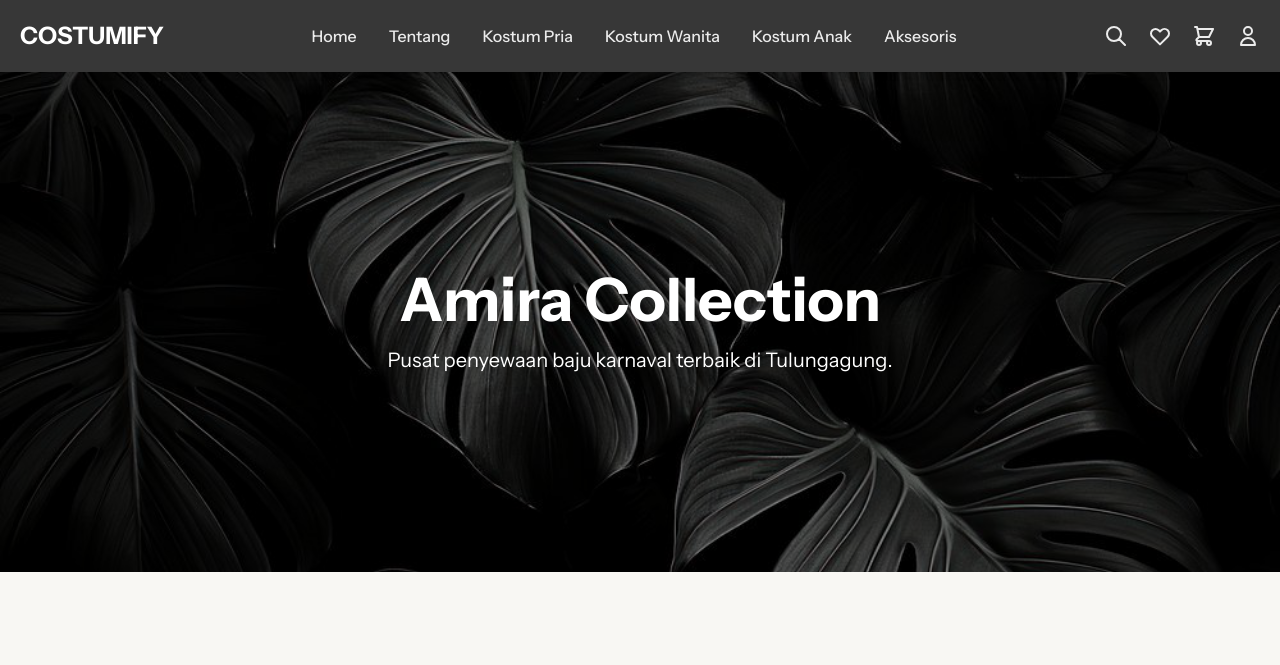
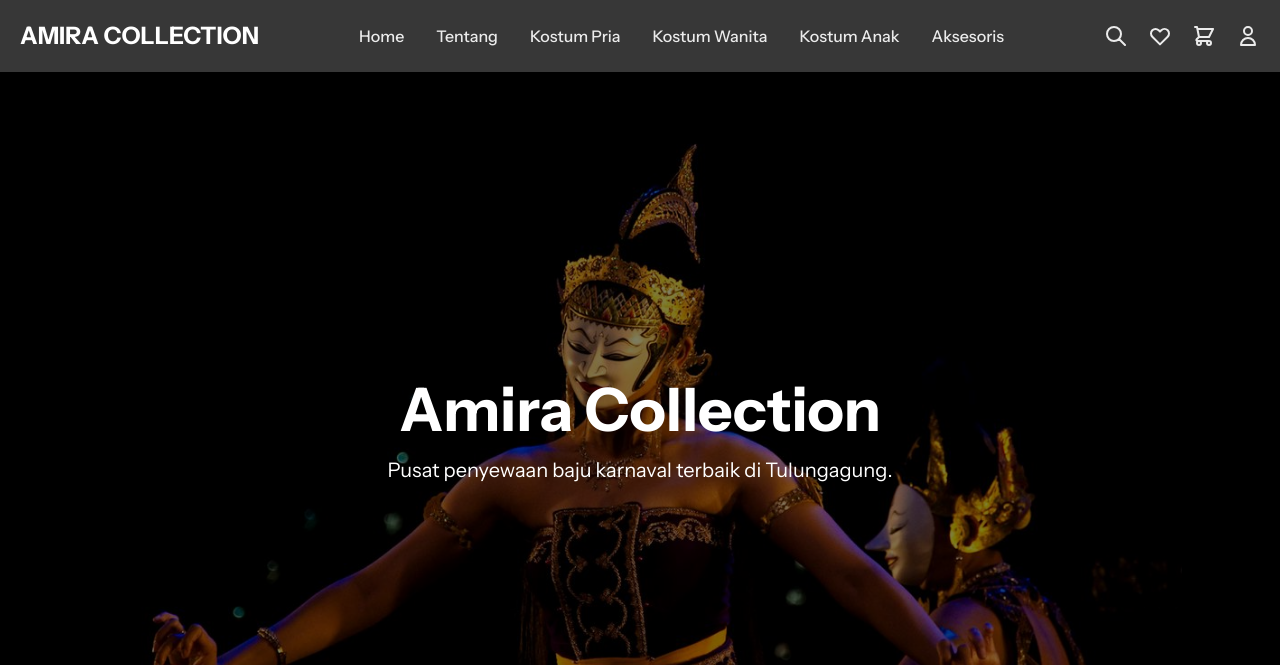
Before and after one commit to Kaeyaaa-12/PROJECT-MAGANG-2, a Laravel app: page /tentang in a window 1280 px wide. Shown: the top 665 px of the page. Run offline with Laravel 12, Linux system fonts and the light colour scheme; style sheets or scripts are compiled from the project's sources; some libraries are stand-ins or nearby versions.

Commit message:
Modif Kecil

```diff
--- a/resources/views/tentang.blade.php
+++ b/resources/views/tentang.blade.php
@@ -4,7 +4,7 @@
 <head>
     <meta charset="UTF-8">
     <meta name="viewport" content="width=device-width, initial-scale=1.0">
-    <title>Tentang Kami - Costumify</title>
+    <title>Tentang Kami - Amira Collection</title>
 
     @vite('resources/css/app.css')
 
@@ -65,7 +65,7 @@
     {{-- ======================================================= --}}
     <header class="shadow-md sticky top-0 z-50" style="background-color: var(--bg-main);">
         <div class="container mx-auto flex justify-between items-center p-5 text-white">
-            <a href="#" class="text-2xl font-bold" style="color: var(--text-main);">COSTUMIFY</a>
+            <a href="#" class="text-2xl font-bold" style="color: var(--text-main);">AMIRA COLLECTION</a>
             <nav class="hidden md:flex space-x-8 items-center font-medium">
                 <a href="{{ route('home.index') }}" class="opacity-90 hover:opacity-100 transition">Home</a>
                 <a href="{{ route('tentang.index') }}" class="opacity-90 hover:opacity-100 transition">Tentang</a>
@@ -110,11 +110,12 @@
 
     <main>
         {{-- Hero Section --}}
-        <section class="relative bg-cover bg-center"
-            style="background-image: url('{{ asset('assets/images/bgtentang.png') }}');">
+        <section class="relative bg-contain bg-center bg-no-repeat"
+            style="background-image: url('{{ asset('assets/images/bgtentang.png') }}'); background-color: #000;">
             <div class="absolute inset-0 bg-black opacity-50"></div>
+            {{-- PERUBAHAN DI BAWAH INI --}}
             <div
-                class="container mx-auto px-5 relative z-10 flex flex-col items-center justify-center text-center text-white min-h-[460px] md:min-h-[500px]">
+                class="container mx-auto px-5 relative z-10 flex flex-col items-center justify-center text-center text-white min-h-[90vh]">
                 <h1 class="text-5xl md:text-6xl font-bold">Amira Collection</h1>
                 <p class="text-lg md:text-xl mt-4 max-w-2xl">Pusat penyewaan baju karnaval terbaik di Tulungagung.</p>
             </div>
@@ -124,7 +125,7 @@
         <section class="py-12 md:py-24" style="background-color: #f8f7f3;">
             <div class="container mx-auto grid md:grid-cols-2 gap-12 items-center px-5">
                 <div>
-                    <img src="{{ asset('assets/images/ceritakami.png') }}" alt="Cerita Kami"
+                    <img src="{{ asset('assets/images/bgtentang.png') }}" alt="Cerita Kami"
                         class="rounded-lg shadow-xl w-full">
                 </div>
                 <div class="text-dark-custom">
@@ -153,7 +154,7 @@
                     </p>
                 </div>
                 <div class="text-center">
-                    <img src="{{ asset('assets/images/owner.jpg') }}" alt="Owner Cafe WKS"
+                    <img src="{{ asset('assets/images/bgtentang.png') }}" alt="Owner Cafe WKS"
                         class="rounded-full w-64 h-64 mx-auto object-cover mb-4 shadow-xl">
                     <h3 class="text-xl font-semibold text-dark-custom">Owner Cafe WKS</h3>
                 </div>
@@ -164,7 +165,7 @@
         <section class="py-12 md:py-24" style="background-color: #f8f7f3;">
             <div class="container mx-auto grid md:grid-cols-2 gap-12 items-center px-5">
                 <div>
-                    <img src="{{ asset('assets/images/lokasikami.jpg') }}" alt="Lokasi Kami"
+                    <img src="{{ asset('assets/images/bgtentang.png') }}" alt="Lokasi Kami"
                         class="rounded-lg shadow-xl w-full">
                 </div>
                 <div class="text-dark-custom">
@@ -236,7 +237,7 @@
                     <h3 class="text-lg font-semibold" style="color: var(--text-main);">Lokasi Kami</h3>
                     <div class="w-full aspect-video rounded-lg shadow-md overflow-hidden">
                         <iframe
-                            src="https://www.google.com/maps/embed?pb=!1m18!1m12!1m3!1d3950.933391295874!2d111.9022573147796!3d-8.0073239942368!2m3!1f0!2f0!3f0!3m2!1i1024!2i768!4f13.1!3m3!1m2!1s0x2e78e2e2c45422e3%3A0x6b2cde3dae4c2c7!2sWKS%20Serut%20-%20Wande%20Kopi%20Serut!5e0!3m2!1sid!2sid!4v1627888645028!5m2!1sid!2sid"
+                            src="https://maps.google.com/maps?q=Satpas%20Polres%20Tulungagung&t=&z=15&ie=UTF8&iwloc=&output=embed"
                             width="100%" height="100%" style="border:0;" allowfullscreen="" loading="lazy"
                             referrerpolicy="no-referrer-when-downgrade">
                         </iframe>
@@ -249,7 +250,6 @@
         </div>
     </footer>
 
-
 </body>
 
 </html>
```
Also changed, not shown: public/assets/images/bgtentang.png.
